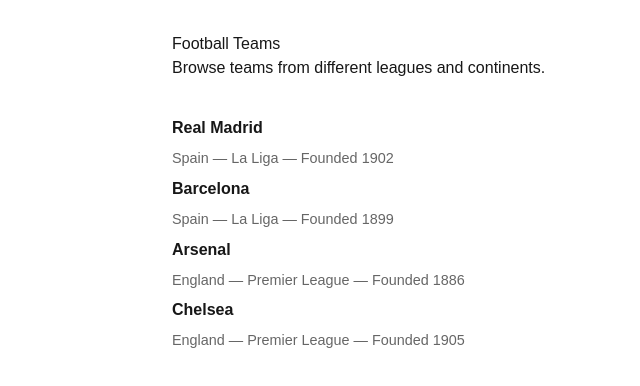
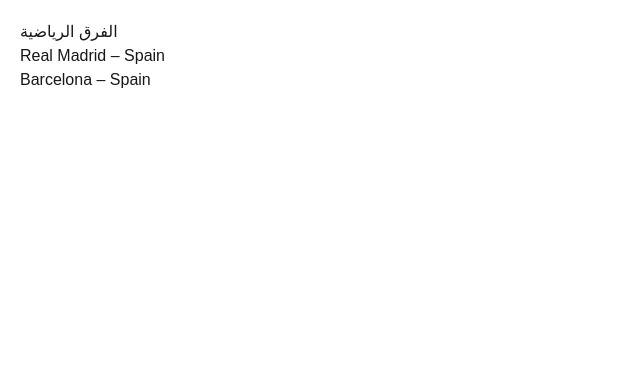
Before and after one commit to nawahtkui/ai-sports-content-generator, a Next.js app: page /teams in a window 1280 px wide. Shown: the top 386 px of the page, without its empty margins (0-640 px from the left). Built offline with nearby package versions, Linux system fonts and the light colour scheme.

Commit message:
Add teams pages and team profiles

```diff
--- /dev/null
+++ b/app/teams/[id]/page.tsx
@@ -0,0 +1,20 @@
+import teams from "@/data/teams.json";
+
+export default function TeamPage({ params }: { params: { id: string } }) {
+  const team = teams.find((t) => t.id === params.id);
+
+  if (!team) {
+    return <h2>الفريق غير موجود</h2>;
+  }
+
+  return (
+    <main style={{ padding: "20px" }}>
+      <h1>{team.name}</h1>
+
+      <p><strong>الدولة:</strong> {team.country}</p>
+      <p><strong>القارة:</strong> {team.continent}</p>
+      <p><strong>سنة التأسيس:</strong> {team.founded}</p>
+      <p><strong>الملعب:</strong> {team.stadium}</p>
+    </main>
+  );
+}
--- a/app/teams/page.tsx
+++ b/app/teams/page.tsx
@@ -1,26 +1,17 @@
+import teams from "@/data/teams.json";
 import Link from "next/link";
-import teams from "../../data/teams.json";
-
-export const metadata = {
-  title: "Football Teams | AI Sports Content Generator",
-  description: "Browse football teams by league, country, and continent."
-};
 
 export default function TeamsPage() {
   return (
-    <main style={{ padding: "2rem", maxWidth: "1000px", margin: "auto" }}>
-      <h1>Football Teams</h1>
-      <p>Browse teams from different leagues and continents.</p>
+    <main style={{ padding: "20px" }}>
+      <h1>الفرق الرياضية</h1>
 
-      <ul style={{ marginTop: "2rem", lineHeight: "2" }}>
+      <ul>
         {teams.map((team) => (
-          <li key={team.slug}>
-            <Link href={`/teams/${team.slug}`}>
-              <strong>{team.name}</strong>
+          <li key={team.id}>
+            <Link href={`/teams/${team.id}`}>
+              {team.name} – {team.country}
             </Link>
-            <div style={{ fontSize: "0.9rem", color: "#666" }}>
-              {team.country} — {team.league} — Founded {team.founded}
-            </div>
           </li>
         ))}
       </ul>
--- a/data/teams.json
+++ b/data/teams.json
@@ -1,46 +1,18 @@
 [
   {
-    "slug": "real-madrid",
+    "id": "133739",
     "name": "Real Madrid",
     "country": "Spain",
     "continent": "Europe",
-    "league": "La Liga",
     "founded": 1902,
-    "stadium": "Santiago Bernabéu",
-    "titles": 35,
-    "description": "Real Madrid is one of the most successful football clubs in history."
+    "stadium": "Santiago Bernabéu"
   },
   {
-    "slug": "barcelona",
+    "id": "133602",
     "name": "Barcelona",
     "country": "Spain",
     "continent": "Europe",
-    "league": "La Liga",
     "founded": 1899,
-    "stadium": "Camp Nou",
-    "titles": 27,
-    "description": "FC Barcelona is known for its attacking football and famous academy La Masia."
-  },
-  {
-    "slug": "arsenal",
-    "name": "Arsenal",
-    "country": "England",
-    "continent": "Europe",
-    "league": "Premier League",
-    "founded": 1886,
-    "stadium": "Emirates Stadium",
-    "titles": 13,
-    "description": "Arsenal is one of England's most historic football clubs."
-  },
-  {
-    "slug": "chelsea",
-    "name": "Chelsea",
-    "country": "England",
-    "continent": "Europe",
-    "league": "Premier League",
-    "founded": 1905,
-    "stadium": "Stamford Bridge",
-    "titles": 6,
-    "description": "Chelsea has been one of the dominant clubs in England in recent decades."
+    "stadium": "Camp Nou"
   }
 ]
```
